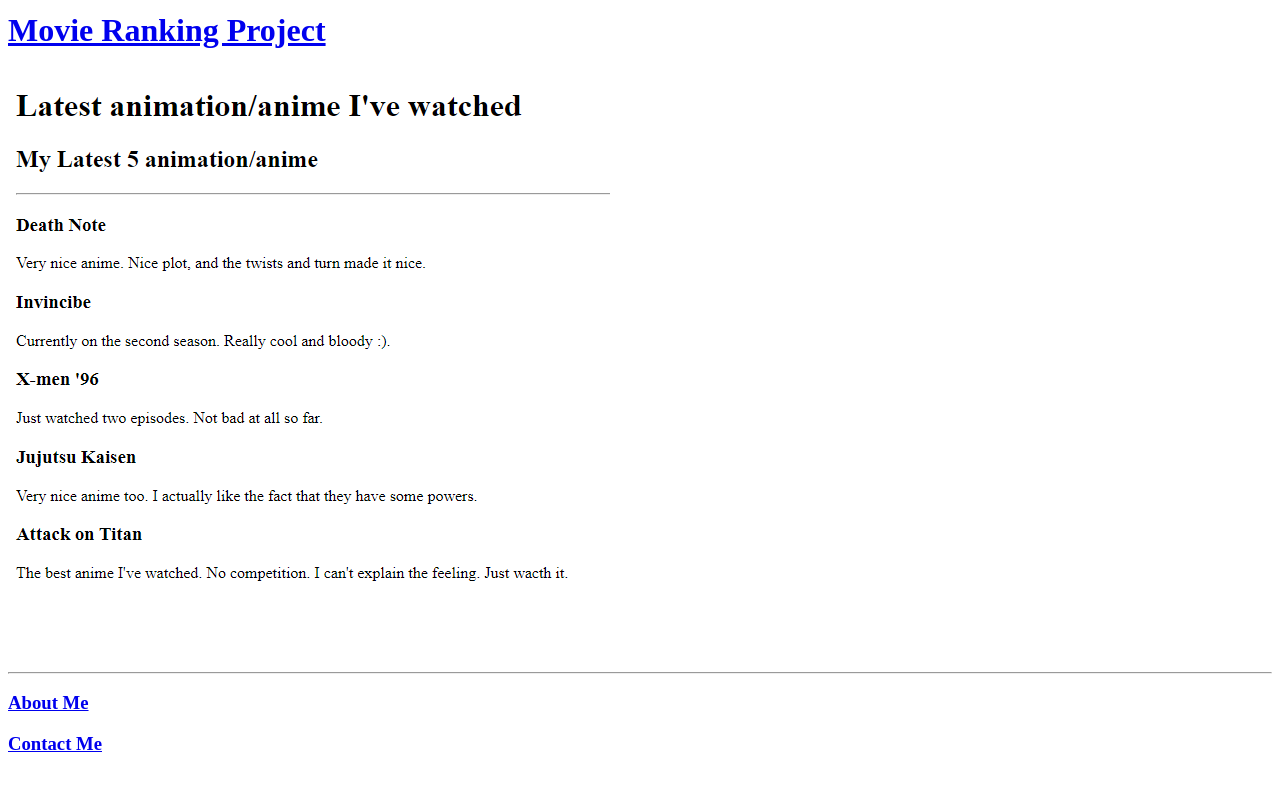
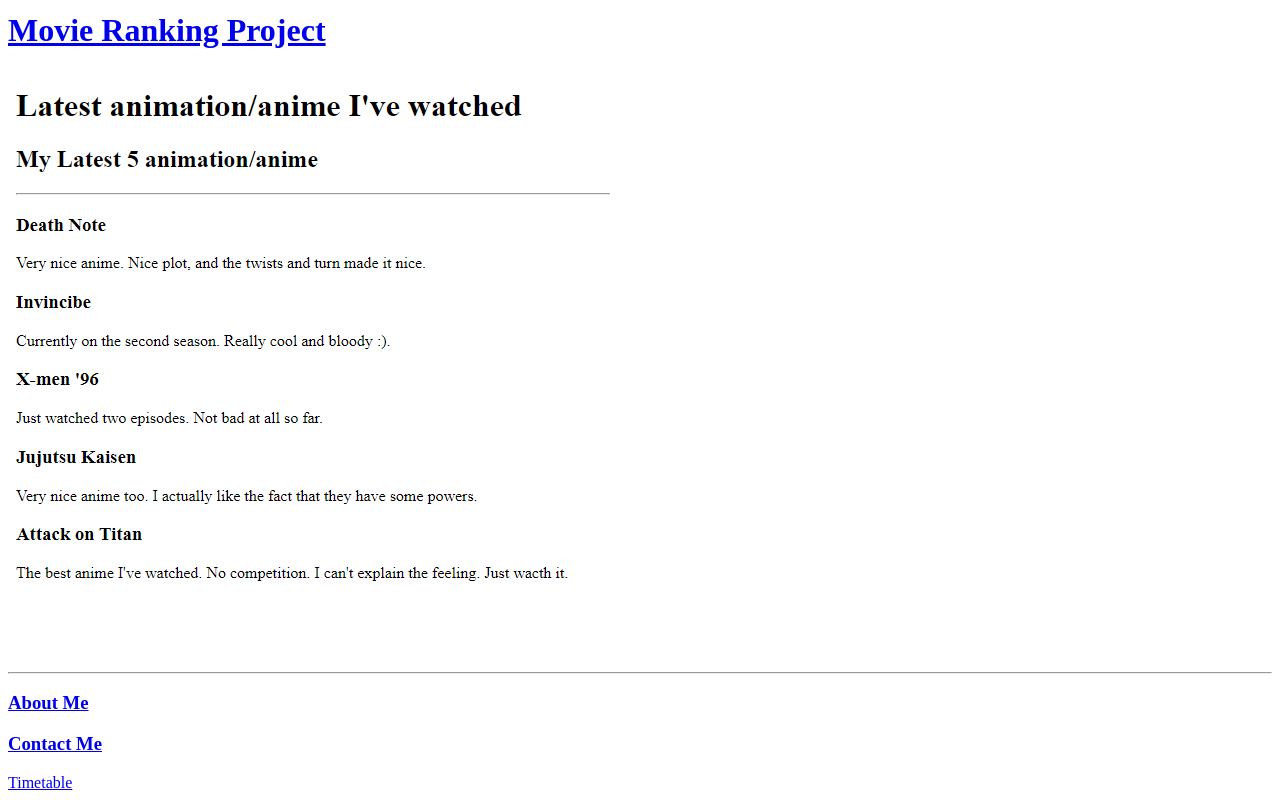
Before and after one commit to Lasebobo/html-portfolio, a plain HTML site: page index.html in a window 1280 px wide. Shown: the part 869-1669 px from the top of the page. Before the commit the page ends 1643 px from the top, so only its background shows below. Drawn offline with Linux system fonts and the light colour scheme.

Commit message:
Update index.html

```diff
--- a/index.html
+++ b/index.html
@@ -18,6 +18,7 @@
     <hr />
     <a href="./public/about.html"><h3>About Me</h3></a>
     <a href="./public/contact.html"><h3>Contact Me</h3></a>
+    <a href="./timetable.html">Timetable</a>
 </body>
 </html>
 
```
